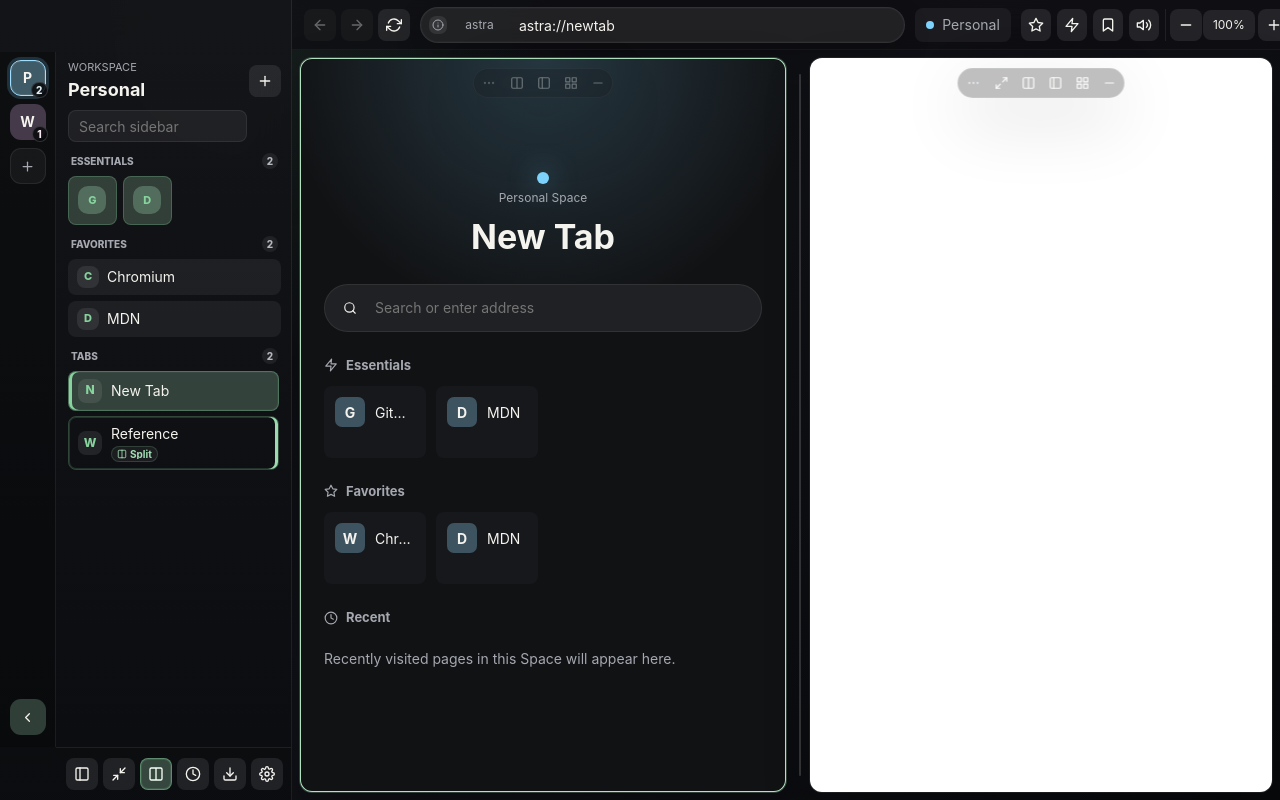
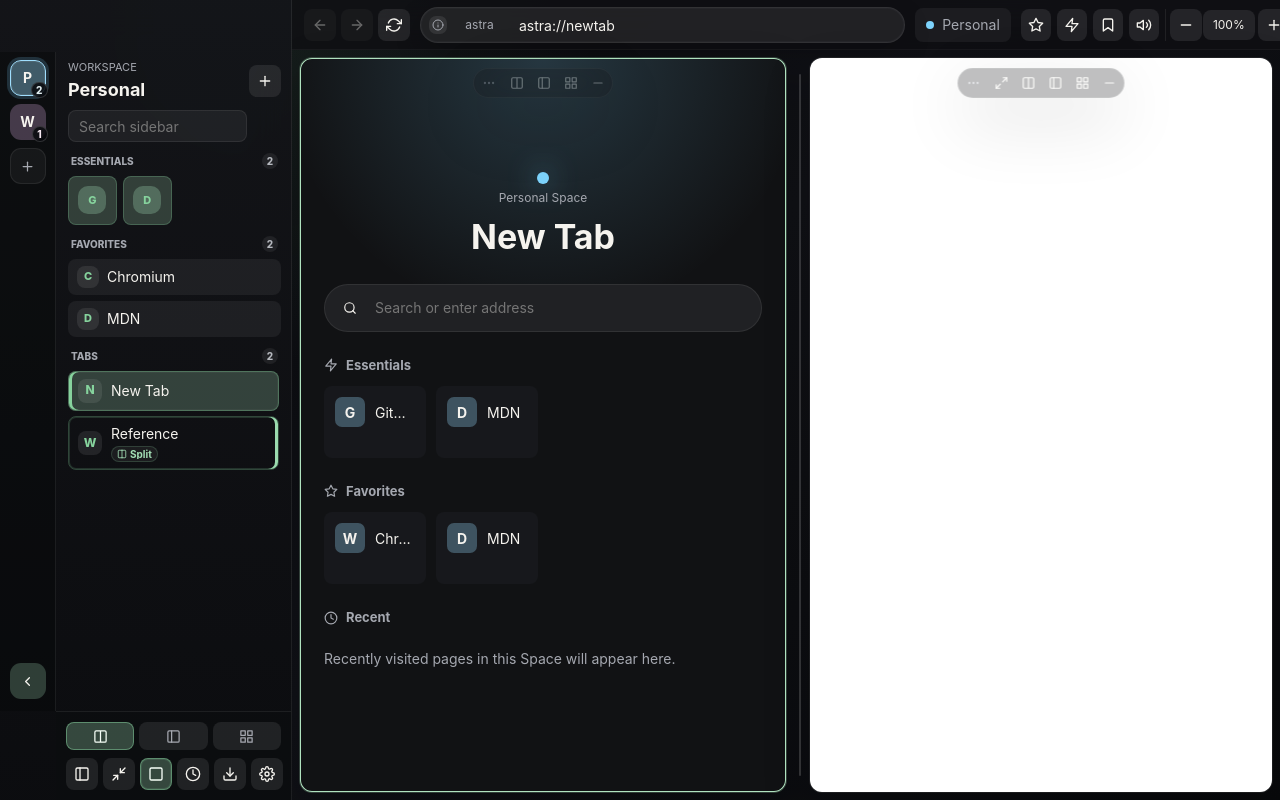
Before and after one commit to Tsutomu-miku/astra-browser, a React (Vite) app: page / in a window 1280 px wide. Both pictures are taken after a click on the button 156 px from the left and 774 px from the top of the page. Shown: the top 800 px of the page. Built offline with nearby package versions, Linux system fonts and the light colour scheme.

Commit message:
feat: switch split layout from sidebar

```diff
--- a/src/renderer/styles/sidebar.css
+++ b/src/renderer/styles/sidebar.css
@@ -602,6 +602,43 @@ h1 {
   background: rgba(12, 13, 16, 0.72);
 }
 
+.sidebar-split-layout {
+  grid-column: 1 / -1;
+  display: grid;
+  grid-template-columns: repeat(3, minmax(0, 1fr));
+  gap: 5px;
+  padding-bottom: 4px;
+}
+
+.sidebar-split-layout button {
+  min-width: 0;
+  height: 28px;
+  display: grid;
+  place-items: center;
+  border: 1px solid transparent;
+  border-radius: var(--radius-sm);
+  background: var(--control);
+  color: var(--muted);
+  cursor: pointer;
+}
+
+.sidebar-split-layout button:hover {
+  border-color: var(--line);
+  background: var(--control-hover);
+  color: var(--text);
+}
+
+.sidebar-split-layout button[aria-pressed="true"] {
+  border-color: color-mix(in srgb, var(--accent) 50%, transparent);
+  background: color-mix(in srgb, var(--accent) 22%, var(--control));
+  color: #f6fff8;
+}
+
+.sidebar-split-layout svg {
+  width: 15px;
+  height: 15px;
+}
+
 @media (max-width: 1080px) {
   .sidebar {
     grid-template-columns: 48px minmax(0, 1fr);
--- a/src/renderer/surfaces/sidebar/Sidebar.tsx
+++ b/src/renderer/surfaces/sidebar/Sidebar.tsx
@@ -225,7 +225,7 @@ export function Sidebar({ controller }: { controller: BrowserController }) {
         />
       </section>
 
-      <SidebarFooter actions={actions} compactMode={compactMode} setPanel={setPanel} splitMode={state.splitMode} />
+      <SidebarFooter actions={actions} compactMode={compactMode} setPanel={setPanel} splitLayout={controller.splitLayout} splitMode={state.splitMode} />
       {tabMenu && (
         <TabContextMenu
           left={tabMenu.left}
--- a/src/renderer/surfaces/sidebar/components/SidebarFooter.tsx
+++ b/src/renderer/surfaces/sidebar/components/SidebarFooter.tsx
@@ -2,9 +2,11 @@ import {
   FiClock,
   FiColumns,
   FiDownload,
+  FiGrid,
   FiMinimize2,
   FiSettings,
-  FiSidebar
+  FiSidebar,
+  FiSquare
 } from "react-icons/fi";
 
 import type { BrowserController } from "../../../app/controller/types";
@@ -13,18 +15,48 @@ export function SidebarFooter({
   actions,
   compactMode,
   setPanel,
+  splitLayout,
   splitMode
 }: {
   actions: BrowserController["actions"];
   compactMode: boolean;
   setPanel: BrowserController["setPanel"];
+  splitLayout: BrowserController["splitLayout"];
   splitMode: boolean;
 }) {
   return (
     <footer className="sidebar-footer">
+      {splitMode && (
+        <div className="sidebar-split-layout" aria-label="Split layout">
+          <button
+            type="button"
+            title="Horizontal split layout"
+            aria-pressed={splitLayout === "horizontal"}
+            onClick={() => actions.setSplitLayout("horizontal")}
+          >
+            <FiColumns />
+          </button>
+          <button
+            type="button"
+            title="Vertical split layout"
+            aria-pressed={splitLayout === "vertical"}
+            onClick={() => actions.setSplitLayout("vertical")}
+          >
+            <FiSidebar />
+          </button>
+          <button
+            type="button"
+            title="Grid split layout"
+            aria-pressed={splitLayout === "grid"}
+            onClick={() => actions.setSplitLayout("grid")}
+          >
+            <FiGrid />
+          </button>
+        </div>
+      )}
       <button className="icon-button" title="Focus sidebar" type="button" onClick={actions.toggleSidebar}><FiSidebar /></button>
       <button className="icon-button" title="Compact mode" type="button" aria-pressed={compactMode} onClick={actions.toggleCompactMode}><FiMinimize2 /></button>
-      <button className="icon-button" title="Split view" type="button" aria-pressed={splitMode} onClick={actions.toggleSplitMode}><FiColumns /></button>
+      <button className="icon-button" title="Split view" type="button" aria-pressed={splitMode} onClick={actions.toggleSplitMode}><FiSquare /></button>
       <button className="icon-button" title="History" type="button" onClick={() => setPanel("history")}><FiClock /></button>
       <button className="icon-button" title="Downloads" type="button" onClick={() => setPanel("downloads")}><FiDownload /></button>
       <button className="icon-button" title="Settings" type="button" onClick={() => setPanel("settings")}><FiSettings /></button>
```
Also changed, not shown: 1 other file (tests, documents, lock files or other folders).
